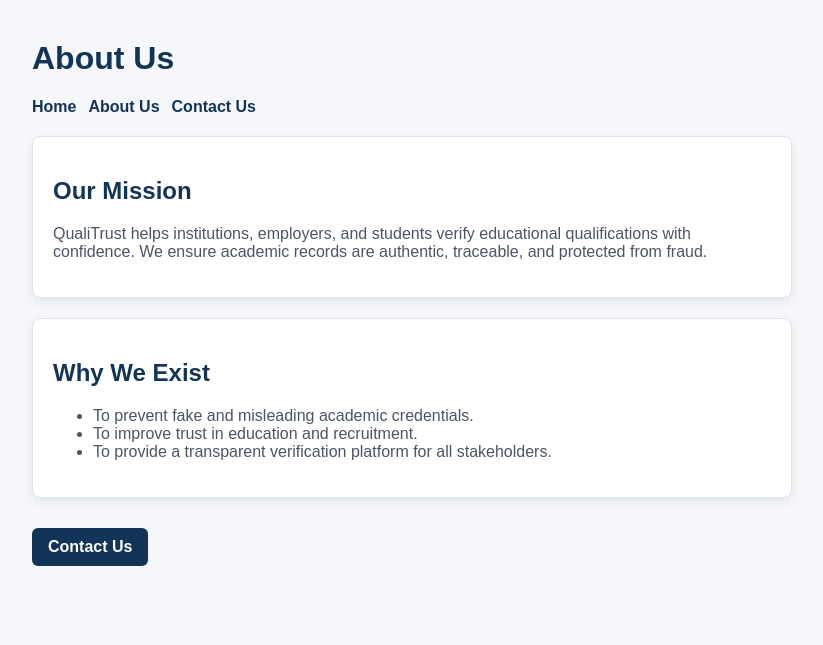
After one commit to tatlegend/qualitrust, a Flask app: page /about in a window 1280 px wide. The commit adds this page. Shown: the top 645 px of the page, without its empty margins (228-1051 px from the left). Run offline with Flask 3, Linux system fonts and the light colour scheme.

Commit message:
About and Contact Us

```diff
--- a/app/routes.py
+++ b/app/routes.py
@@ -17,6 +17,16 @@ bp = Blueprint("main", __name__)
 @bp.route("/")
 def index():
     return render_template("index.html")
+
+
+@bp.route("/about")
+def about():
+    return render_template("about.html")
+
+
+@bp.route("/contact")
+def contact():
+    return render_template("contact.html")
 
 
 @bp.route("/api/qualifications", methods=["POST"])
--- /dev/null
+++ b/app/templates/about.html
@@ -0,0 +1,91 @@
+<!doctype html>
+<html lang="en">
+<head>
+  <meta charset="utf-8">
+  <title>About Us | QualiTrust</title>
+  <style>
+    :root {
+      --bg-color: #f5f7fb;
+      --panel-bg: #ffffff;
+      --text-color: #1f2937;
+      --muted-text: #4b5563;
+      --heading-color: #123456;
+      --button-bg: #123456;
+      --button-text: #ffffff;
+      --panel-border: #dfe3ea;
+      --shadow: rgba(17, 24, 39, 0.08);
+    }
+
+    * { box-sizing: border-box; }
+
+    body {
+      font-family: Arial, sans-serif;
+      max-width: 800px;
+      margin: 40px auto;
+      padding: 0 20px 40px;
+      background: var(--bg-color);
+      color: var(--text-color);
+    }
+
+    h1, h2 { color: var(--heading-color); }
+    p, li { color: var(--muted-text); }
+
+    .site-nav {
+      display: flex;
+      gap: 12px;
+      flex-wrap: wrap;
+      margin: 14px 0 20px;
+    }
+
+    .site-nav a {
+      color: var(--heading-color);
+      text-decoration: none;
+      font-weight: bold;
+    }
+
+    .panel {
+      border: 1px solid var(--panel-border);
+      border-radius: 8px;
+      padding: 20px;
+      background: var(--panel-bg);
+      box-shadow: 0 4px 10px var(--shadow);
+      margin-bottom: 20px;
+    }
+
+    .button-link {
+      display: inline-block;
+      background: var(--button-bg);
+      color: var(--button-text);
+      text-decoration: none;
+      border-radius: 6px;
+      padding: 10px 16px;
+      font-weight: bold;
+      margin-top: 10px;
+    }
+  </style>
+</head>
+<body>
+  <h1>About Us</h1>
+  <nav class="site-nav" aria-label="Main navigation">
+    <a href="/">Home</a>
+    <a href="/about">About Us</a>
+    <a href="/contact">Contact Us</a>
+  </nav>
+
+  <div class="panel">
+    <h2>Our Mission</h2>
+    <p>QualiTrust helps institutions, employers, and students verify educational qualifications with confidence. We ensure academic records are authentic, traceable, and protected from fraud.</p>
+  </div>
+
+  <div class="panel">
+    <h2>Why We Exist</h2>
+    <ul>
+      <li>To prevent fake and misleading academic credentials.</li>
+      <li>To improve trust in education and recruitment.</li>
+      <li>To provide a transparent verification platform for all stakeholders.</li>
+    </ul>
+  </div>
+
+  <a class="button-link" href="/contact">Contact Us</a>
+</body>
+</html>
```
Also changed, not shown: app/templates/contact.html (added, +88 -0 lines), app/templates/index.html (+18 -0 lines), tests/test_api_integration.py (+10 -0 lines).
